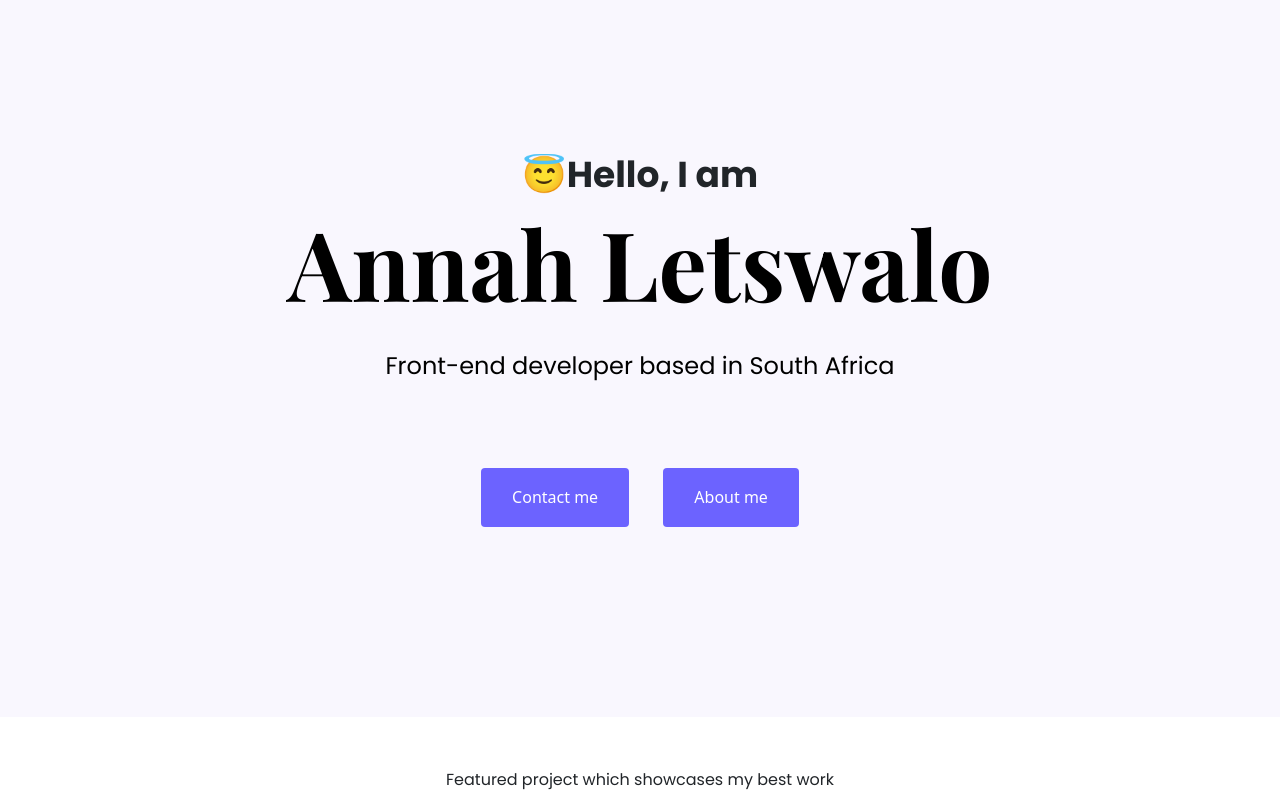
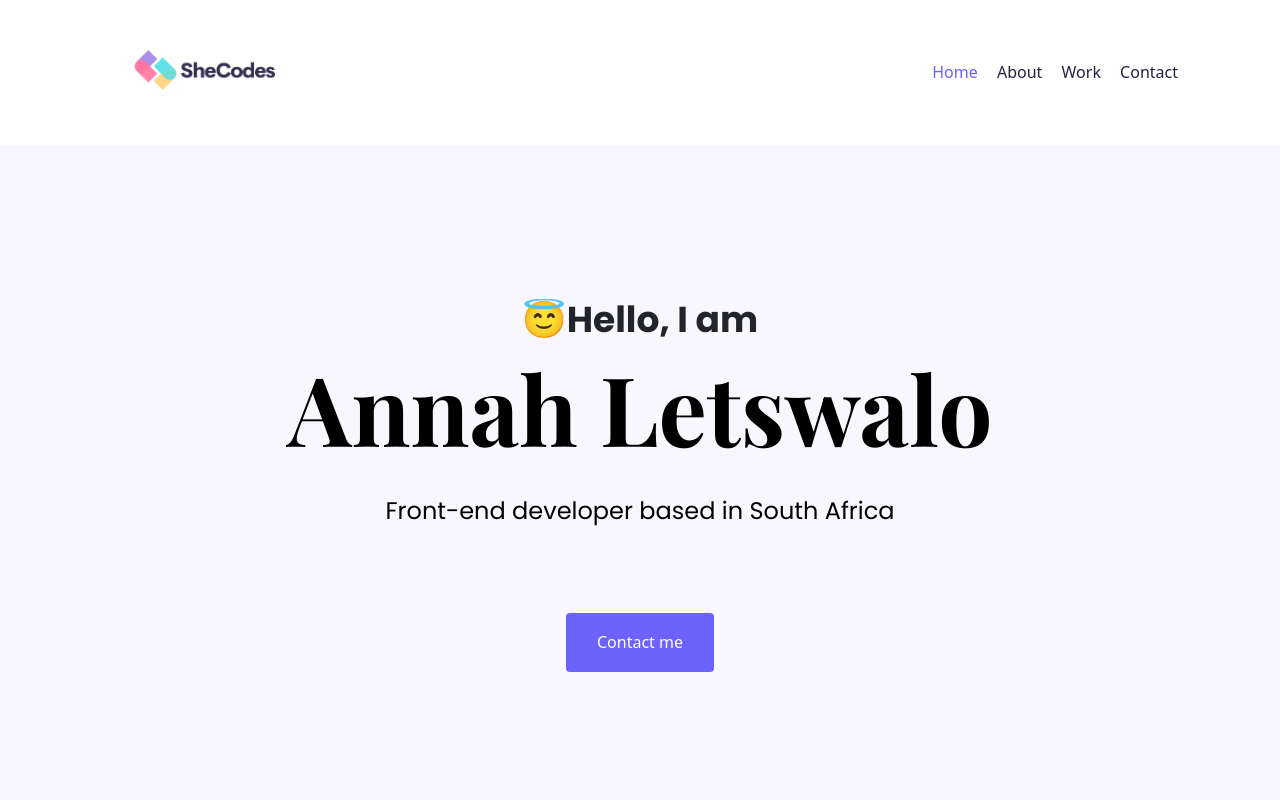
Before and after one commit to Aletswalo/portfolio-project, a plain HTML site: page index.html in a window 1280 px wide. Shown: the top 800 px of the page. Drawn offline with nearby package versions, Linux system fonts and the light colour scheme; a web font is replaced by a local one.

Commit message:
Added a logo and a Nav bar

```diff
--- a/index.html
+++ b/index.html
@@ -14,6 +14,20 @@
     <title>Front-end developer - Annah Letswalo</title>
 </head>
 <body>
+     <div class="container">
+    <nav class="d-flex justify-content-between">
+        <a href="/">
+        <img src="images/ySjA-logo.png" class="logo d-none d-md-block" alt="" />
+        <img src="images/L9xk-logo-small.jpg" class="logo d-block d-md-none" alt="" />
+        </a>
+        <ul>
+            <li class="active"> <a href="/">Home</a></li>
+            <li><a href="/about.html">About</a></li>
+            <li><a href="/work.html">Work</a></li>
+            <li><a href="/contact.html">Contact</a></li>
+        </ul>
+        </div>
+    </nav>
     <div class="hero">
    <p>
     😇Hello, I am
@@ -26,7 +40,6 @@
    </h2>
    <div>
    <a href="#" class="btn btn-branding">Contact me</a>
-   <a href="/about.html" class="btn btn-branding">About me</a>
     </div>
     </div>
  <p class="text-center m-5">
--- a/src/styles.css
+++ b/src/styles.css
@@ -106,6 +106,37 @@ img {
     margin: 30px;
 }
 
+.logo {
+    max-height: 40px;
+}
+
+nav {
+    padding: 20px;
+}
+
+nav ul {
+    padding: 0;
+    margin: 0;
+}
+
+nav li {
+    display: inline;
+    list-style: none;
+    line-height: 105px;
+    margin-left: 15px;
+}
+
+nav a {
+    text-decoration: none;
+    color: #272142;
+    transition: all 150ms ease-in-out;
+}
+
+nav a:hover,
+nav li.active a {
+    color: var(--branding-color);
+}
+
 @media (max-width: 900px) {
     h1 {
         font-size: 44px;
@@ -128,4 +159,8 @@ img {
         padding: 0;
         text-align: center;
     }
+
+    nav a {
+        font-size: 14px;
+    }
 }
```
Also changed, not shown: images/L9xk-logo-small.jpg (added), images/ySjA-logo.png (added).
